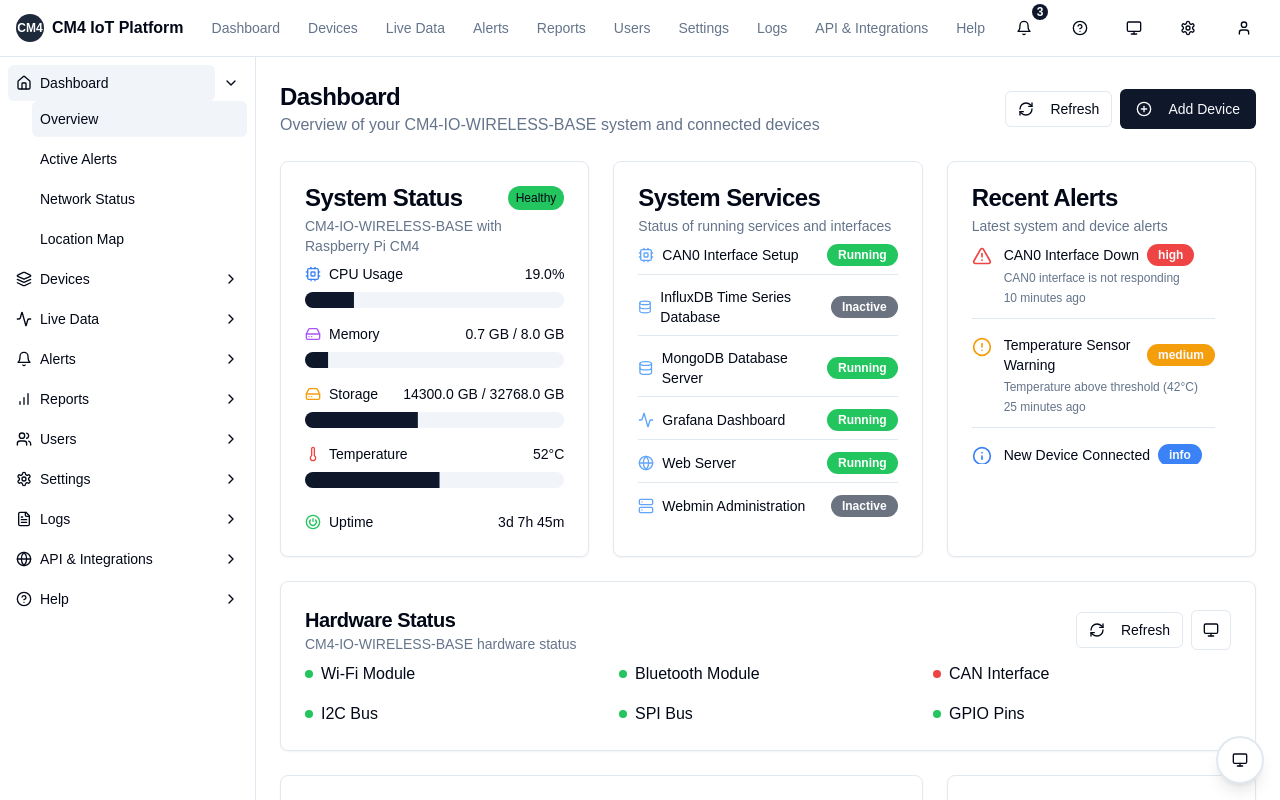
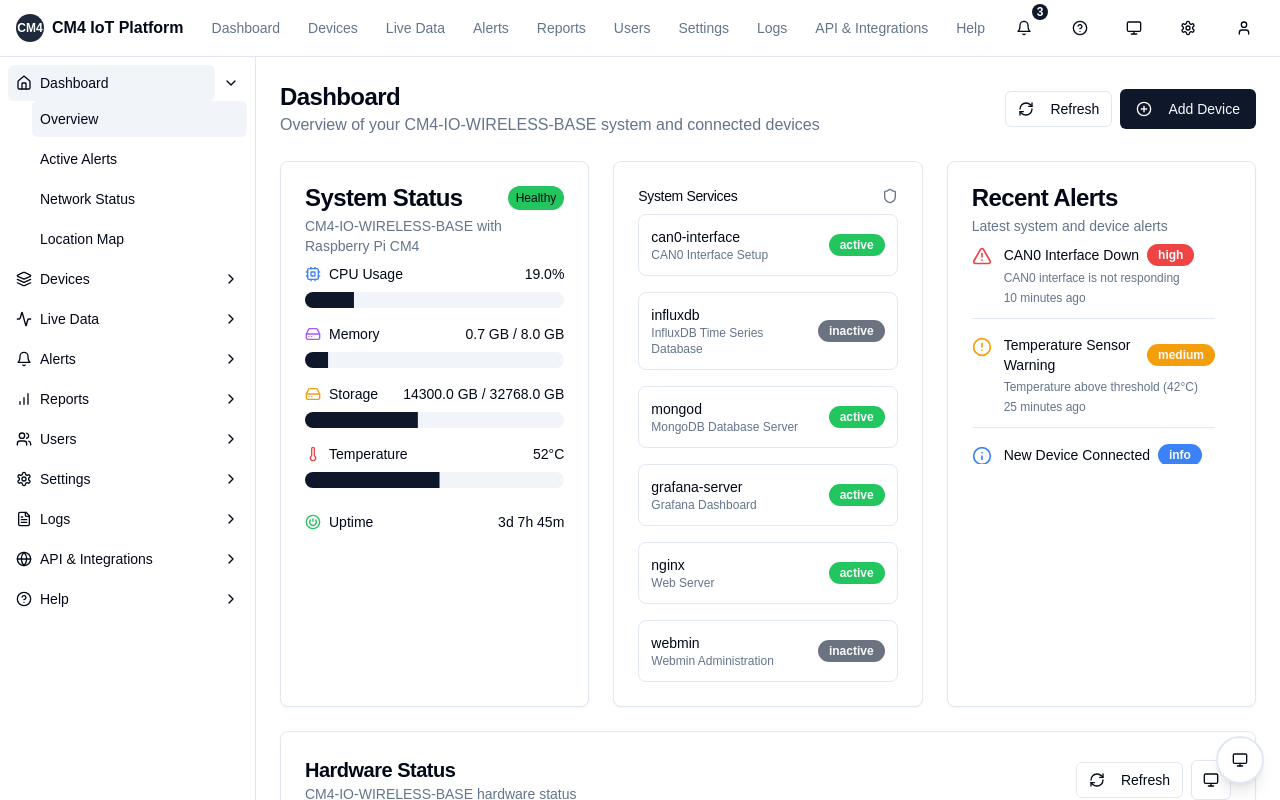
Before and after one commit to RechardNabo/RP_ARM_Development, a Next.js app in the folder Node-APPS/iot-application/: page /dashboard in a window 1280 px wide. Shown: the top 800 px of the page. Built offline with nearby package versions, Linux system fonts and the light colour scheme.

Commit message:
Update ServiceMonitor component to show services dynamically without loading text

```diff
--- a/Node-APPS/iot-application/components/dashboard/service-monitor.tsx
+++ b/Node-APPS/iot-application/components/dashboard/service-monitor.tsx
@@ -1,8 +1,8 @@
 "use client"
 
-import { Card, CardContent, CardDescription, CardHeader, CardTitle } from "@/components/ui/card"
+import { Card, CardContent, CardHeader, CardTitle } from "@/components/ui/card"
 import { Badge } from "@/components/ui/badge"
-import { Database, Server, Activity, Globe, Cpu, RefreshCcw } from "lucide-react"
+import { Shield, Loader2, AlertCircle } from "lucide-react"
 import { useSystemMetrics } from "@/hooks/use-system-metrics"
 import { useState, useEffect } from "react"
 
@@ -12,133 +12,85 @@ export interface SystemService {
   description: string;
 }
 
+// Default service list to show when no data is available
+const DEFAULT_SERVICES = [
+  { name: "can0-interface", description: "CAN0 Interface Setup", status: "unknown" },
+  { name: "influxdb", description: "InfluxDB Time Series Database", status: "unknown" },
+  { name: "mongod", description: "MongoDB Database Server", status: "unknown" },
+  { name: "grafana-server", description: "Grafana Dashboard", status: "unknown" },
+  { name: "nginx", description: "Web Server", status: "unknown" },
+  { name: "webmin", description: "Webmin Administration", status: "unknown" },
+];
+
 export function ServiceMonitor() {
-  const { data: metrics, isLoading, error } = useSystemMetrics();
+  const { data: metrics, isLoading, error, refresh } = useSystemMetrics();
   const [retryCount, setRetryCount] = useState(0);
-
-  // Add console log to see what metrics data contains
-  useEffect(() => {
-    if (metrics) {
-      console.log("ServiceMonitor metrics:", metrics);
-    }
-  }, [metrics]);
 
   // Add additional retry logic for data fetching
   useEffect(() => {
     if (error || (!metrics?.services && !isLoading && retryCount < 3)) {
       const timer = setTimeout(() => {
-        // Force a fetch directly from the API
-        fetch('/api/system/metrics')
-          .then(res => res.json())
-          .then(data => {
-            console.log("Direct API fetch result:", data);
-          })
-          .catch(err => {
-            console.error("Direct API fetch error:", err);
-          });
-
+        refresh(); // Use the refresh function from the hook
         setRetryCount(prev => prev + 1);
       }, 2000); // Retry after 2 seconds
       return () => clearTimeout(timer);
     }
-  }, [metrics, error, isLoading, retryCount]);
+  }, [metrics, error, isLoading, retryCount, refresh]);
 
-  const getServiceIcon = (serviceName: string) => {
-    const lowerName = serviceName.toLowerCase();
-    if (lowerName.includes('mongo')) return Database;
-    if (lowerName.includes('influx')) return Database;
-    if (lowerName.includes('grafana')) return Activity;
-    if (lowerName.includes('nginx')) return Globe;
-    if (lowerName.includes('webmin')) return Server;
-    if (lowerName.includes('spi')) return Cpu;
-    if (lowerName.includes('i2c')) return Cpu;
-    if (lowerName.includes('can')) return Cpu;
-    return Server;
-  };
-
-  const getBadgeColor = (status: string) => {
-    switch(status) {
-      case 'active':
-        return 'bg-green-500';
-      case 'inactive':
-        return 'bg-gray-500';
-      case 'failed':
-        return 'bg-red-500';
-      case 'activating':
-        return 'bg-blue-500';
-      default:
-        return 'bg-amber-500';
-    }
-  };
-
-  if (isLoading) {
-    return (
-      <Card>
-        <CardHeader className="pb-2">
-          <CardTitle>System Services</CardTitle>
-          <CardDescription>Status of running services and interfaces</CardDescription>
-        </CardHeader>
-        <CardContent>
-          <div className="flex items-center justify-center p-4">
-            <RefreshCcw className="h-5 w-5 animate-spin text-gray-400" />
-            <span className="ml-2 text-sm text-gray-400">Loading services...</span>
-          </div>
-        </CardContent>
-      </Card>
-    );
-  }
-
-  // If we have metrics but services is undefined, create a dummy empty array to avoid errors
-  const services = metrics && !metrics.services ? [] : metrics?.services || [];
-
-  if (error) {
-    return (
-      <Card>
-        <CardHeader className="pb-2">
-          <CardTitle>System Services</CardTitle>
-          <CardDescription>Status of running services and interfaces</CardDescription>
-        </CardHeader>
-        <CardContent>
-          <div className="text-sm text-gray-500">Error loading service data</div>
-        </CardContent>
-      </Card>
-    );
-  }
+  // Use actual services data when available, otherwise use placeholders
+  const servicesList = metrics?.services?.length > 0
+    ? metrics.services
+    : DEFAULT_SERVICES;
 
   return (
-    <Card>
-      <CardHeader className="pb-2">
-        <CardTitle>System Services</CardTitle>
-        <CardDescription>Status of running services and interfaces</CardDescription>
+    <Card className="h-full">
+      <CardHeader className="flex flex-row items-center justify-between space-y-0 pb-2">
+        <CardTitle className="text-sm font-medium">
+          System Services
+        </CardTitle>
+        <div className="flex items-center">
+          {isLoading && <Loader2 className="h-3.5 w-3.5 text-muted-foreground animate-spin mr-2" />}
+          <Shield className="h-4 w-4 text-muted-foreground" />
+        </div>
       </CardHeader>
       <CardContent>
-        {services.length === 0 ? (
-          <div className="text-sm text-gray-500">No service data available</div>
-        ) : (
-          <div className="space-y-3">
-            {services.map((service: SystemService) => {
-              const ServiceIcon = getServiceIcon(service.name);
-              const badgeColor = getBadgeColor(service.status);
+        <div className="space-y-4">
+          {/* Always show service cards, badges update dynamically */}
+          {servicesList.map(service => (
+            <div
+              key={service.name}
+              className="flex items-center justify-between bg-background p-3 rounded-lg border"
+            >
+              <div>
+                <p className="text-sm font-medium">{service.name}</p>
+                <p className="text-xs text-muted-foreground">{service.description}</p>
+              </div>
+              <Badge
+                className={
+                  `${service.status === 'active' ? 'bg-green-500 hover:bg-green-600' :
+                  service.status === 'inactive' ? 'bg-gray-500 hover:bg-gray-600' :
+                  service.status === 'failed' ? 'bg-red-500 hover:bg-red-600' :
+                  service.status === 'activating' ? 'bg-blue-500 hover:bg-blue-600' :
+                  'bg-amber-500 hover:bg-amber-600'}`
+                }
+              >
+                {service.status}
+              </Badge>
+            </div>
+          ))}
 
-              return (
-                <div key={service.name} className="flex items-center justify-between border-b pb-2 last:border-0 last:pb-0">
-                  <div className="flex items-center gap-2">
-                    <ServiceIcon className="h-4 w-4 text-blue-400" />
-                    <span className="text-sm font-medium">{service.description || service.name}</span>
-                  </div>
-                  <Badge
-                    className={`${badgeColor} text-white hover:${badgeColor}`}
-                  >
-                    {service.status === 'active' ? 'Running' :
-                     service.status === 'activating' ? 'Activating' :
-                     service.status === 'inactive' ? 'Inactive' :
-                     service.status === 'failed' ? 'Failed' : 'Unknown'}
-                  </Badge>
-                </div>
-              );
-            })}
-          </div>
-        )}
+          {/* Show error message only if we've tried multiple times and still have errors */}
+          {error && retryCount >= 3 && (
+            <div className="mt-4 p-2 bg-destructive/10 rounded-md">
+              <div className="flex items-center gap-2 justify-center">
+                <AlertCircle className="h-3.5 w-3.5 text-destructive" />
+                <p className="text-xs text-destructive text-center">
+                  {error?.message || "Connection error"}
+                </p>
+              </div>
+            </div>
+          )}
+        </div>
       </CardContent>
     </Card>
   );
```
